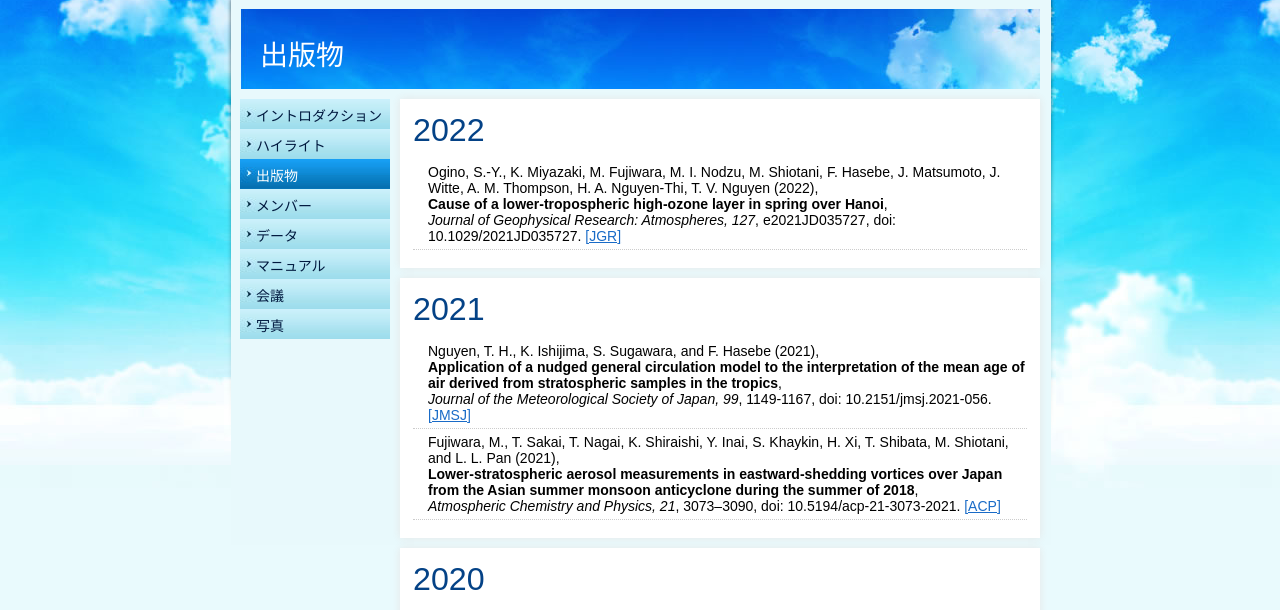
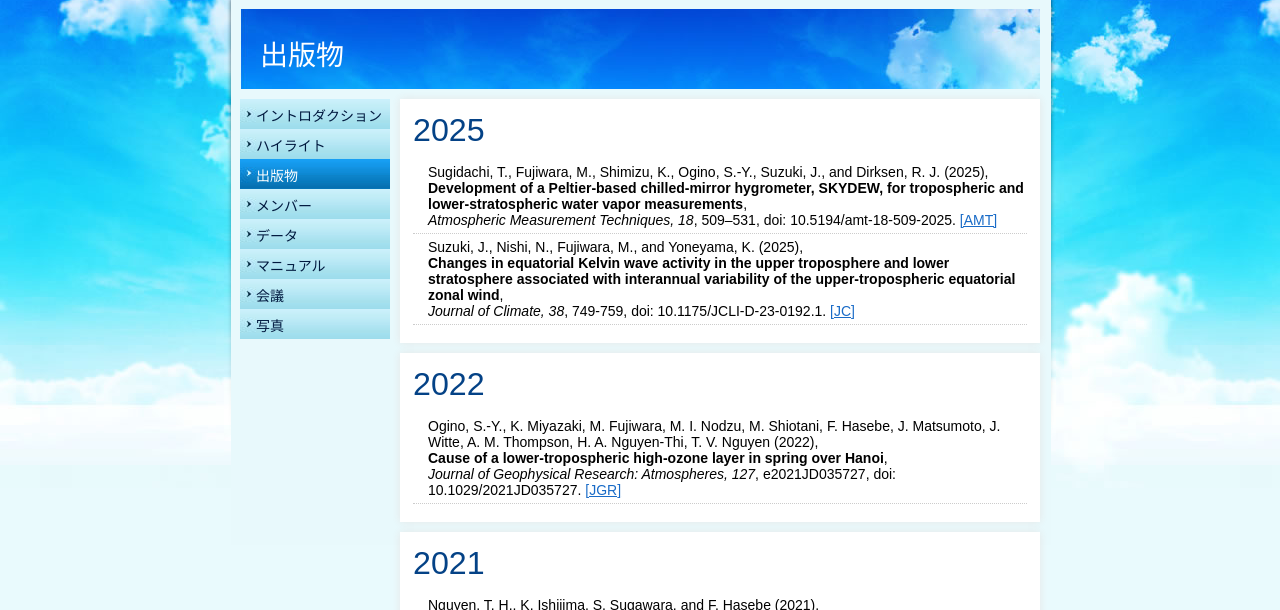
Before and after one commit to sower-pacific/sower-pacific.github.io, a plain HTML site: page jp/pub.html in a window 1280 px wide. Shown: the part 111-721 px from the top of the page. Drawn offline with Linux system fonts and the light colour scheme.

Commit message:
Add files via upload

```diff
--- a/jp/pub.html
+++ b/jp/pub.html
@@ -57,6 +57,31 @@
 </ul>
 </section>
 -->
+
+
+<section>
+<h3>2025</h3>
+<ul class="list_border">
+
+<li>Sugidachi, T., Fujiwara, M., Shimizu, K., Ogino, S.-Y., Suzuki, J., and Dirksen, R. J. (2025), <br/>
+  <strong>Development of a Peltier-based chilled-mirror hygrometer, SKYDEW, for tropospheric and lower-stratospheric water vapor measurements</strong>, <br/>
+  <em>Atmospheric Measurement Techniques, 18</em>, 509–531, doi: 10.5194/amt-18-509-2025.
+  <a href="https://doi.org/10.5194/amt-18-509-2025" target="_blank">[AMT]</a>
+</li>
+
+<li>Suzuki, J., Nishi, N., Fujiwara, M., and Yoneyama, K. (2025), <br/>
+  <strong>Changes in equatorial Kelvin wave activity in the upper troposphere and lower stratosphere associated with interannual variability of the upper-tropospheric equatorial zonal wind</strong>, <br/>
+  <em>Journal of Climate, 38</em>, 749-759, doi: 10.1175/JCLI-D-23-0192.1.
+  <a href="https://doi.org/10.1175/JCLI-D-23-0192.1" target="_blank">[JC]</a>
+</li>
+
+
+
+</ul>
+</section>
+
+
+
 
 
 <section>
```
